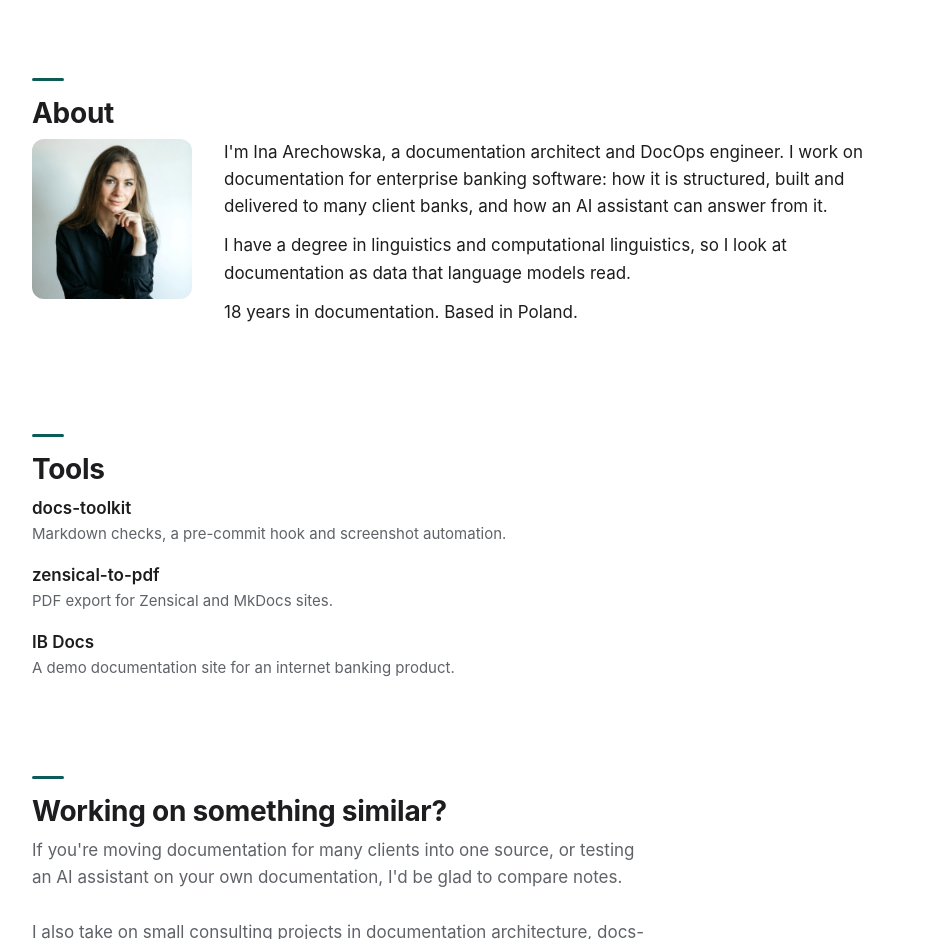
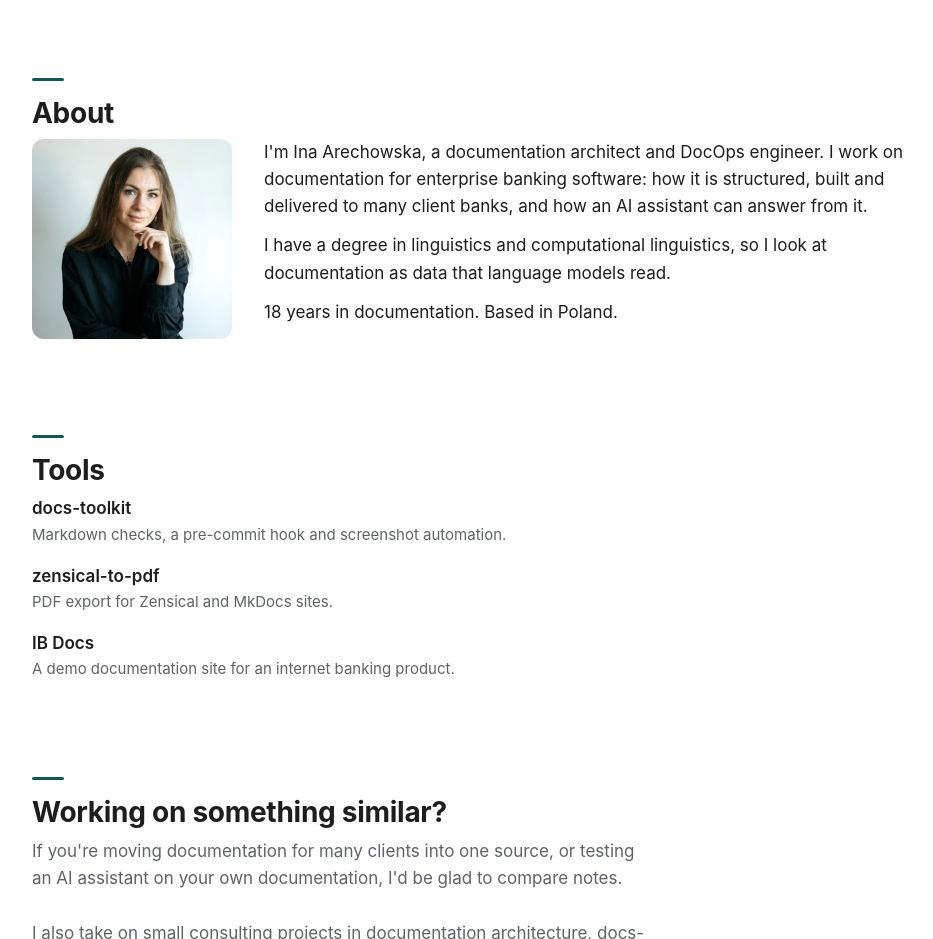
Before and after one commit to arechowska/arechowska.github.io, a plain HTML site: page index.html in a window 1280 px wide. Shown: the part 2000-2939 px from the top of the page, without its empty margins (142-1075 px from the left). Drawn offline with Linux system fonts and the light colour scheme.

Commit message:
About: larger photo aligned with text

```diff
--- a/index.html
+++ b/index.html
@@ -64,9 +64,10 @@ h2::before{content:"";display:block;width:32px;height:3px;background:var(--accen
 .list .when{font-size:13px;color:var(--faint);margin-right:10px}
 .list .soon .t{color:var(--muted)}
 .more{margin-top:20px;font-size:15px}
-.aboutgrid{display:grid;gap:20px 32px;align-items:start}
-@media(min-width:640px){.aboutgrid{grid-template-columns:160px 1fr}}
-.photo{width:160px;height:160px;border-radius:12px;object-fit:cover;display:block}
+.aboutgrid{display:grid;gap:20px 32px;align-items:stretch}
+@media(min-width:640px){.aboutgrid{grid-template-columns:200px 1fr}.photo{width:200px;height:100%;min-height:200px}}
+.photo{width:200px;height:200px;border-radius:12px;object-fit:cover;object-position:50% 25%;display:block}
+.about p:last-child{margin-bottom:0}
 .about p{max-width:680px;margin:0 0 12px}
 .contact{display:flex;flex-wrap:wrap;gap:12px 28px;font-size:18px}
 footer{padding:28px 0 40px;color:var(--faint);font-size:14px}
@@ -209,7 +210,7 @@ footer{padding:28px 0 40px;color:var(--faint);font-size:14px}
 <section id="about"><div class="wrap">
   <h2>About</h2>
   <div class="aboutgrid">
-    <img class="photo" src="/photo.jpg" alt="Ina Arechowska" width="160" height="160">
+    <img class="photo" src="/photo.jpg" alt="Ina Arechowska" width="200" height="200">
   <div class="about">
     <p>I'm Ina Arechowska, a documentation architect and DocOps engineer. I work on documentation for enterprise banking software: how it is structured, built and delivered to many client banks, and how an AI assistant can answer from it.</p>
     <p>I have a degree in linguistics and computational linguistics, so I look at documentation as data that language models read.</p>
```
